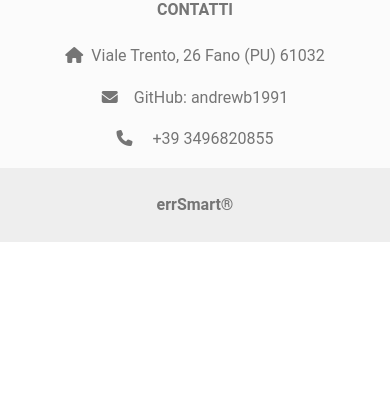
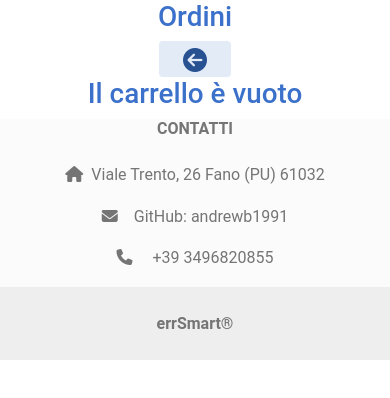
Before and after one commit to andrewb1991/capstone_project_fe, a React (Create React App) app: page /orders in a window 390 px wide. Shown: the top 398 px of the page. Built offline with nearby package versions, Linux system fonts and the light colour scheme.

Commit message:
ultime modifice, manca check responsive readme be

```diff
--- a/src/App.js
+++ b/src/App.js
@@ -23,6 +23,7 @@ import TabletList from "./views/products/TabletList";
 import Profile from "./views/profile/Profile";
 import Footer from "./views/Footer";
 import EmployeeEditPage from "./views/employees/EmployeeEditPage"
+import Orders from "./views/employees/Orders";
 function App() {
   const location = useLocation();
 
@@ -52,6 +53,7 @@ function App() {
           <Route path="/tablet" element={<TabletList/>}/>
           <Route id="cart" element={<Cart/>}/>
           <Route path="/homeemployee" element={<HomeEmployee />} />
+          <Route path="/orders" element={<Orders/>}/>
           <Route path="/manageemployess" element={<EmployeesList />} />
           <Route path="/editemployee/:id" exact element={<EmployeeEditPage/>}/>
 
--- /dev/null
+++ b/src/utils/useSessionHookCart.js
@@ -0,0 +1,16 @@
+import React, {useEffect, useState} from 'react'
+import jwtDecode from 'jwt-decode'
+const useSessionHookCart = () => {
+    const [useSession, setUseSession] = useState(null)
+
+    useEffect(()=>{
+    const cart = JSON.parse(localStorage.getItem("react-use-cart"))
+    if(cart){
+    setUseSession(cart)
+    }
+    }, [])
+
+  return useSession
+}
+
+export default useSessionHookCart
--- a/src/views/cart/Cart.js
+++ b/src/views/cart/Cart.js
@@ -13,7 +13,7 @@ const Cart = () => {
     emptyCart,
   } = useCart();
   console.log(cartTotal)
-  if (isEmpty) return <h6 className="text-center">Il carrello è vuoto</h6>;
+  if (isEmpty) return <h1 className="text-center text-primary">Il carrello è vuoto</h1>;
   return (
     <>
       <section className="py-4 container">
--- a/src/views/employees/HomeEmployee.js
+++ b/src/views/employees/HomeEmployee.js
@@ -33,6 +33,9 @@ const HomeEmployee = () => {
       navigate("/")
       }
 
+    const handleOrdersPage = () =>{
+    navigate("/orders")
+    }
 
   return (
 
@@ -56,6 +59,9 @@ const HomeEmployee = () => {
         <MDBBtn onClick={handleEmployesPage} className='m-1 btn-lg text-center' color='success'>
           GESTIONE DIPENDENTI
         </MDBBtn>
+        <MDBBtn onClick={handleOrdersPage} className='m-1 btn-lg text-center' color='warning'>
+          VISUALIZZA ORDINI
+        </MDBBtn>
         <MDBBtn onClick={handleHomePage} className='m-1 btn-lg text-center' color='danger'>
           ESCI
         </MDBBtn>
--- /dev/null
+++ b/src/views/employees/Orders.js
@@ -0,0 +1,42 @@
+import React, { useState } from "react";
+import useSessionHookCart from "../../utils/useSessionHookCart";
+import { useNavigate } from "react-router";
+import {
+  MDBBadge,
+  MDBBtn,
+  MDBTable,
+  MDBTableHead,
+  MDBTableBody,
+} from "mdb-react-ui-kit";
+import Cart from "../cart/Cart";
+
+const Orders = () => {
+    const navigate = useNavigate()
+    const handleBackPage = () => {
+        navigate("/homeemployee");
+      };
+  const cart = useSessionHookCart();
+  console.log(cart);
+
+
+
+  return (
+<>
+<h1 className="text-primary">Ordini</h1>
+<div className="container-fluid">
+<MDBBtn
+          onClick={handleBackPage}
+          className="mx-2 text-xl-left"
+          color="secondary"
+        >
+          <i class="fa-solid fa-circle-arrow-left fa-2xl"></i>
+        </MDBBtn>
+    <Cart/>
+</div>
+
+    </>
+
+  );
+};
+
+export default Orders;
```
